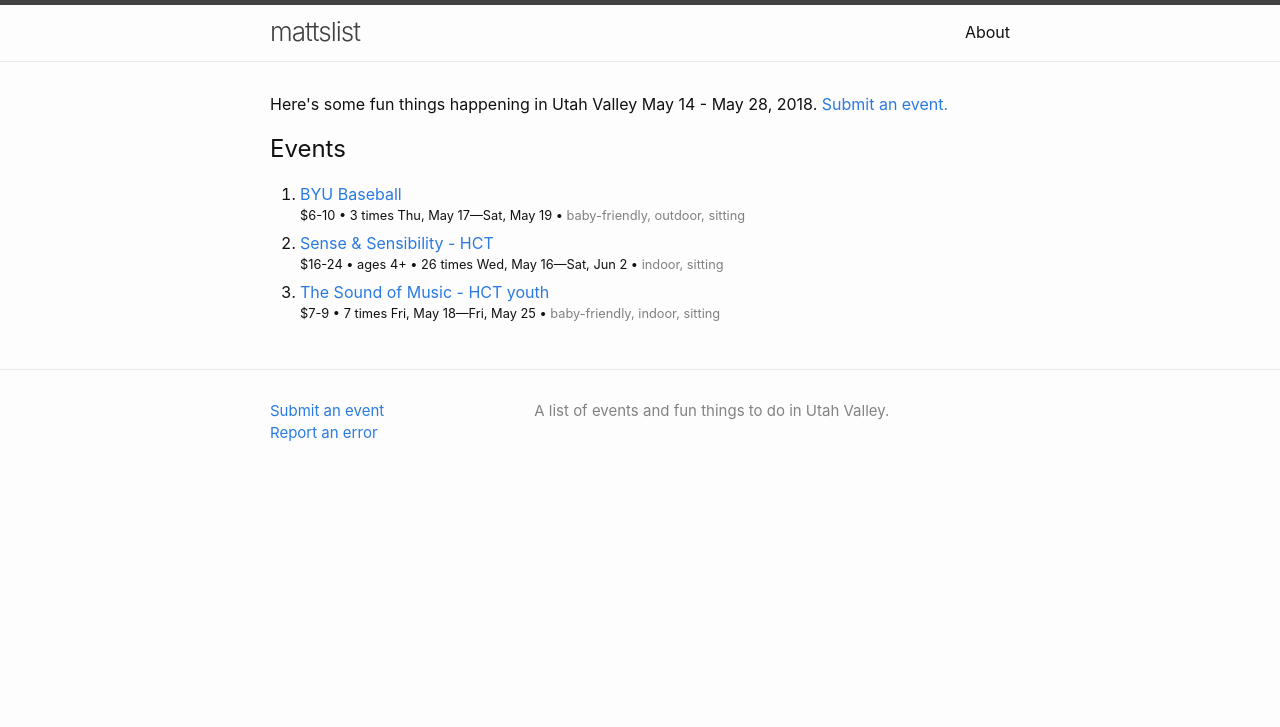
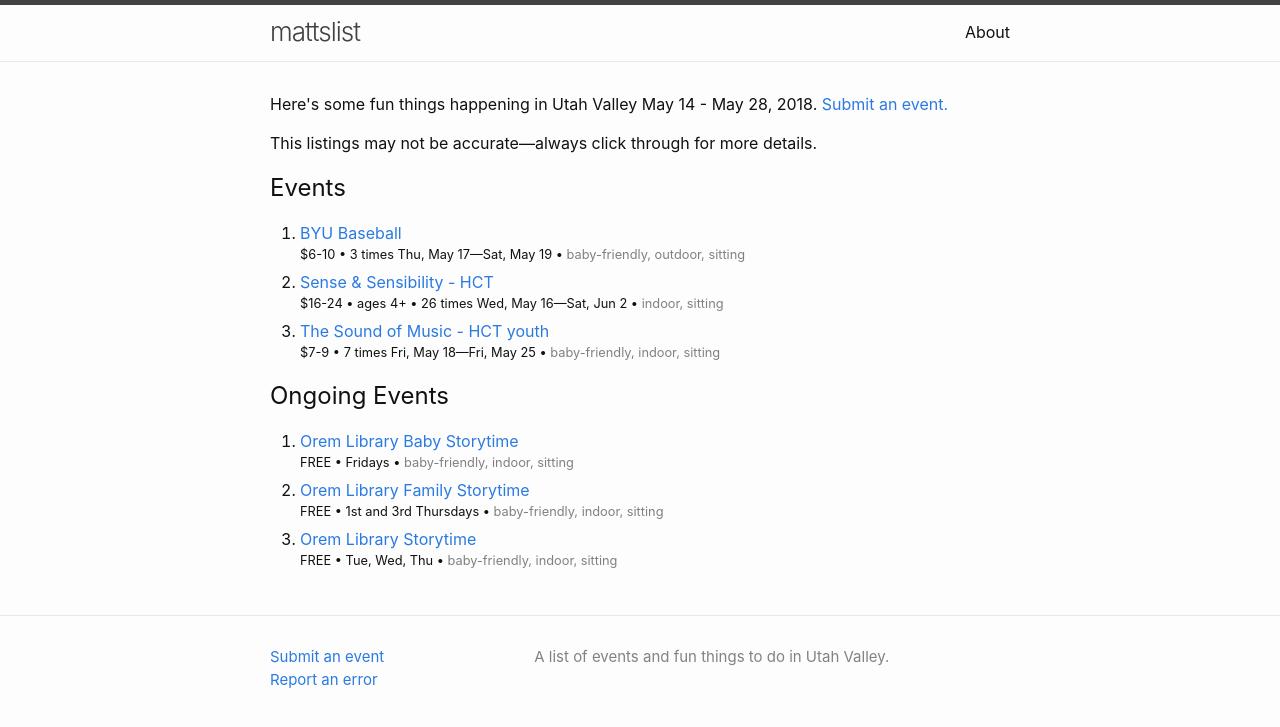
Before and after one commit to iffy/utahvalley, a Jekyll site: the page built from index.md, in a window 1280 px wide. Shown: the top 727 px of the page. Built offline with Jekyll 4.4.1, drawn with Linux system fonts in a browser that asks for light colours.

Commit message:
Add ongoing things

```diff
--- /dev/null
+++ b/_data/ongoing.yml
@@ -0,0 +1,24 @@
+- name: Orem Library Storytime
+  url: https://www.oremlibrary.org/events/storytime/
+  price: free
+  tags:
+    - indoor
+    - baby-friendly
+    - sitting
+  when: Tue, Wed, Thu
+- name: Orem Library Baby Storytime
+  url: https://www.oremlibrary.org/events/storytime/
+  price: free
+  tags:
+    - indoor
+    - baby-friendly
+    - sitting
+  when: Fridays
+- name: Orem Library Family Storytime
+  url: https://www.oremlibrary.org/events/storytime/
+  price: free
+  tags:
+    - indoor
+    - baby-friendly
+    - sitting
+  when: 1st and 3rd Thursdays
--- a/_layouts/home.html
+++ b/_layouts/home.html
@@ -12,6 +12,10 @@ layout: default
 
   <p>
     Here's some fun things happening in Utah Valley {{ start | date: "%b %-d" }} - {{ end | date: "%b %-d, %Y" }}.  <a href="https://docs.google.com/forms/d/e/1FAIpQLSeNumgYsAbknX4dhEWg9jLnD_2MGjO8EIEYab1fGCmVhoMjhQ/viewform?usp=sf_link">Submit an event.</a>
+  </p>
+
+  <p>
+    This listings may not be accurate&mdash;always click through for more details.
   </p>
 
   <h2>Events</h2>
@@ -68,4 +72,43 @@ layout: default
     {% endif %}
   {% endfor %}
   </ol>
+
+  <h2>Ongoing Events</h2>
+  <ol>
+  {% assign sorted_events = site.data.ongoing | sort: 'name' %}
+  {% for event in sorted_events %}
+    <li class="listing">
+      {% if event.url %}
+        <a href="{{ event.url }}" target="_blank">{{ event.name }}</a>
+      {% else %}
+        {{ event.name }}
+      {% endif %}
+      <div class="second-line">
+        {% if event.price == 'free' %}
+          FREE
+        {% elsif event.price %}
+          {% if event.price.first %}
+          ${{ event.price.first }}-{{ event.price.last }}
+          {% else %}
+          ${{ event.price }}
+          {% endif %}
+        {% endif %}
+
+        {% if event.minage %}
+          &bull;
+          ages {{ event.minage }}+
+        {% endif %}
+
+        &bull;
+        <span class="when">{{ event.when }}</span>
+
+
+        {% if event.tags %}
+          &bull;
+          <span class="tags">{{ event.tags | sort | join: ', ' }}</span>
+        {% endif %}
+      </div>
+    </li>
+  {% endfor %}
+  </ol>
 </div>
```
